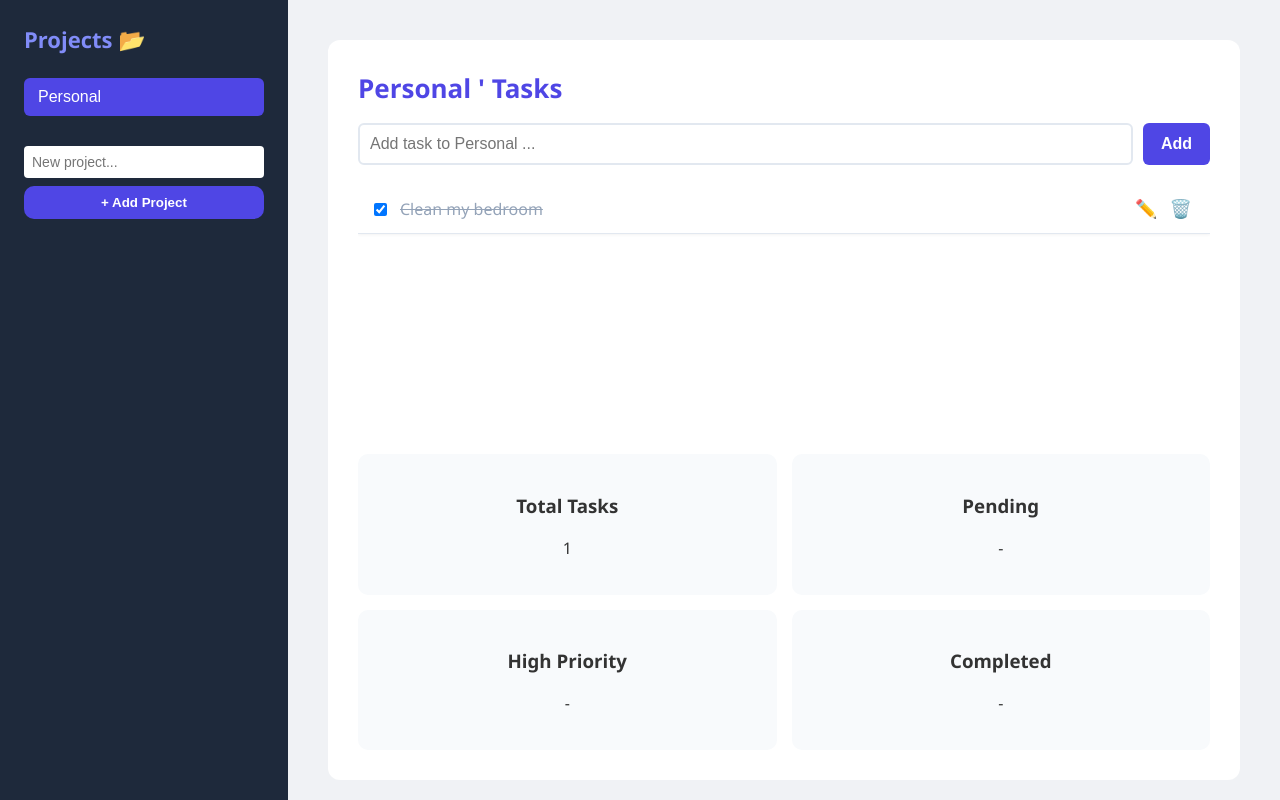
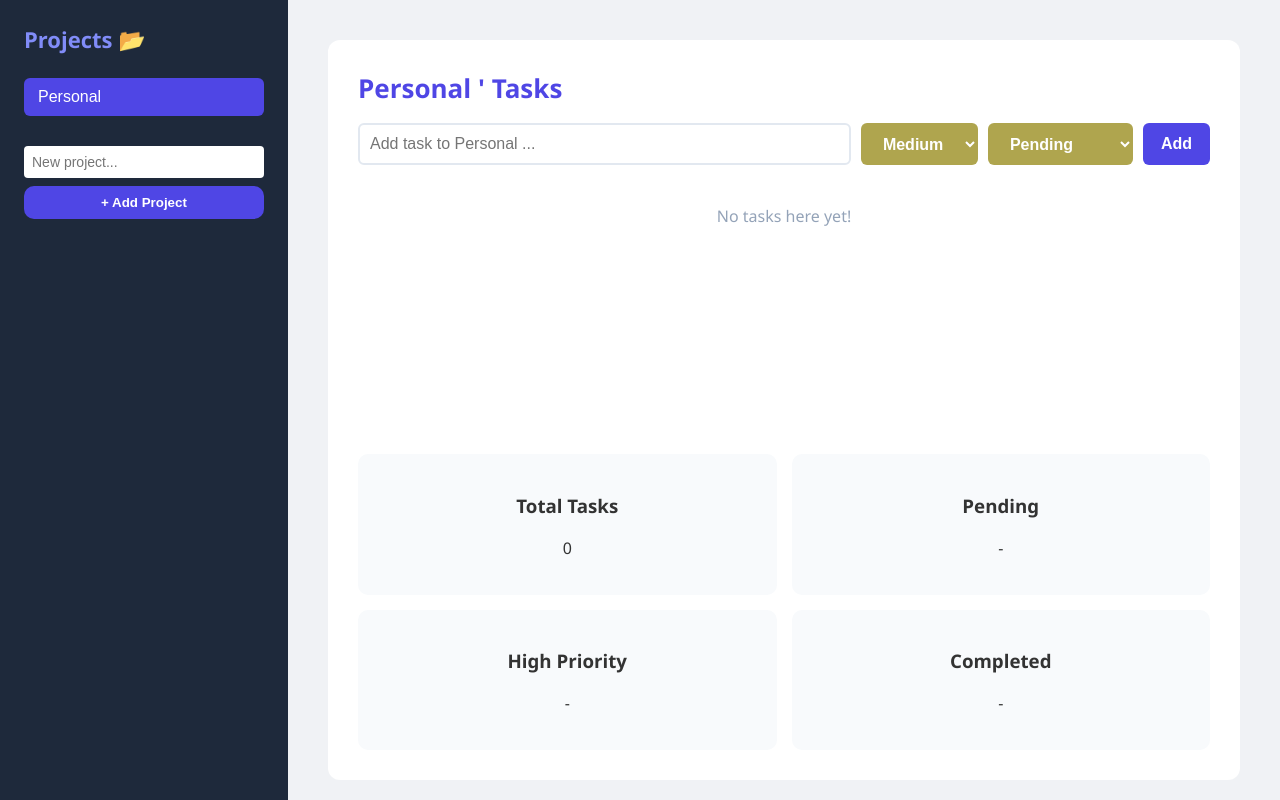
Before and after one commit to Aparajit79/TaskFlow, a React (Vite) app: page / in a window 1280 px wide. Built offline with nearby package versions, Linux system fonts and the light colour scheme.

Commit message:
status and priority added

```diff
--- a/src/components/TaskList.jsx
+++ b/src/components/TaskList.jsx
@@ -10,19 +10,30 @@ export function TaskList({
   onEditTask
 }) {
   const [inputText, setInputText] = useState('');
+  const [priority, setPriority] = useState('Medium');
+  const [status, setStatus] = useState('Pending');
   const [editingId, setEditingId] = useState(null);
   const [editText, setEditText] = useState('');
 
 
 
   const handleSubmit = (e) => {
-    e.preventDefault();
-    if (!inputText.trim()) {
+  e.preventDefault();
+
+  if (!inputText.trim()) {
     alert("Title is required");
     return;
-    }
-    onAddTask(inputText.trim());
-    setInputText('');
+  }
+
+  onAddTask(
+    inputText.trim(),
+    priority,
+    status
+  );
+
+  setInputText('');
+  setPriority('Medium');
+  setStatus('Pending');
   };
 
   const startEditing = (task) => {
@@ -48,6 +59,22 @@ export function TaskList({
           onChange={(e) => setInputText(e.target.value)}
           className="task-input"
          />
+         <select className="add-button2"
+           value={priority}
+           onChange={(e) => setPriority(e.target.value)}
+          >
+           <option value="Low">Low</option>
+           <option value="Medium">Medium</option>
+           <option value="High">High</option>
+         </select>
+         <select className="add-button2"
+           value={status}
+           onChange={(e) => setStatus(e.target.value)}
+         >
+           <option value="Pending">Pending</option>
+           <option value="In Progress">In Progress</option>
+           <option value="Completed">Completed</option>
+         </select>
          <button type="submit" className="add-button">
           Add
          </button>
@@ -76,7 +103,19 @@ export function TaskList({
               onChange={(e) => setEditText(e.target.value)}
               />
               ) : (
-              <span className="task-text">{task.text}</span>
+              <div className='task-text'>
+                <div>{task.text}</div>
+
+                <small>
+                    Priority: {task.priority}
+                </small>
+
+                <br />
+
+                <small>
+                  Status: {task.status}
+                </small>
+              </div>
               )}
           </div>
 
--- a/src/hooks/useTaskFlow.js
+++ b/src/hooks/useTaskFlow.js
@@ -5,7 +5,16 @@ export function useTaskFlow() {
 
   const [projects, setProjects] = useState(['Personal ',]);
 
-  const [tasks, setTasks] = useState([ { id: 1, project: 'Personal ', text: 'Clean my bedroom ', completed: true },]);
+  const [tasks, setTasks] = useState([
+  {
+    id: 1,
+    project: 'Personal',
+    text: 'Clean my bedroom',
+    priority: 'Medium',
+    status: 'Pending',
+    completed: true
+  }
+]);
 
   const [activeProject, setActiveProject] = useState('Personal ');
 
@@ -16,14 +25,21 @@ export function useTaskFlow() {
     setActiveProject(newProjectName);
   };
 
-  const handleAddTask = (taskText) => {
+ const handleAddTask = (
+  taskText,
+  priority,
+  status
+) => {
   const newTask = {
     id: Date.now(),
     project: activeProject,
     text: taskText,
+    priority,
+    status,
     completed: false
   };
-    setTasks([...tasks, newTask]);
+
+  setTasks(prev => [...prev, newTask]);
 };
 
   const handleToggleTask = (id) => {
--- a/src/index.css
+++ b/src/index.css
@@ -129,6 +129,20 @@ h1 {
   cursor: pointer;
 }
 
+.add-button2:hover {
+  background-color: #635a11;
+}
+.add-button2 {
+  background-color: #afa54e;
+  color: white;
+  border: none;
+  padding: 10px 18px;
+  border-radius: 6px;
+  font-size: 16px;
+  font-weight: bold;
+  cursor: pointer;
+}
+
 .add-button:hover {
   background-color: #4338ca;
 }
```
Lines whose indentation alone changed are shown as unchanged.
